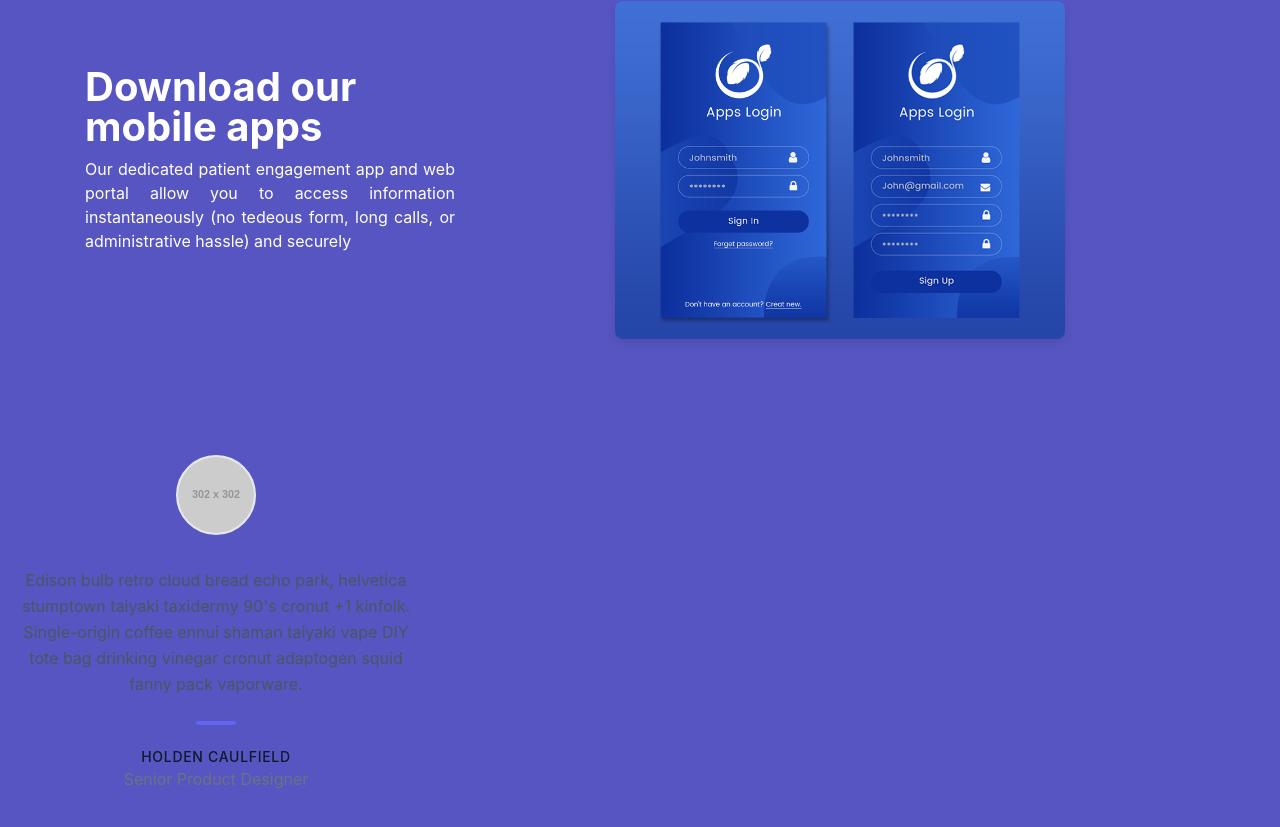
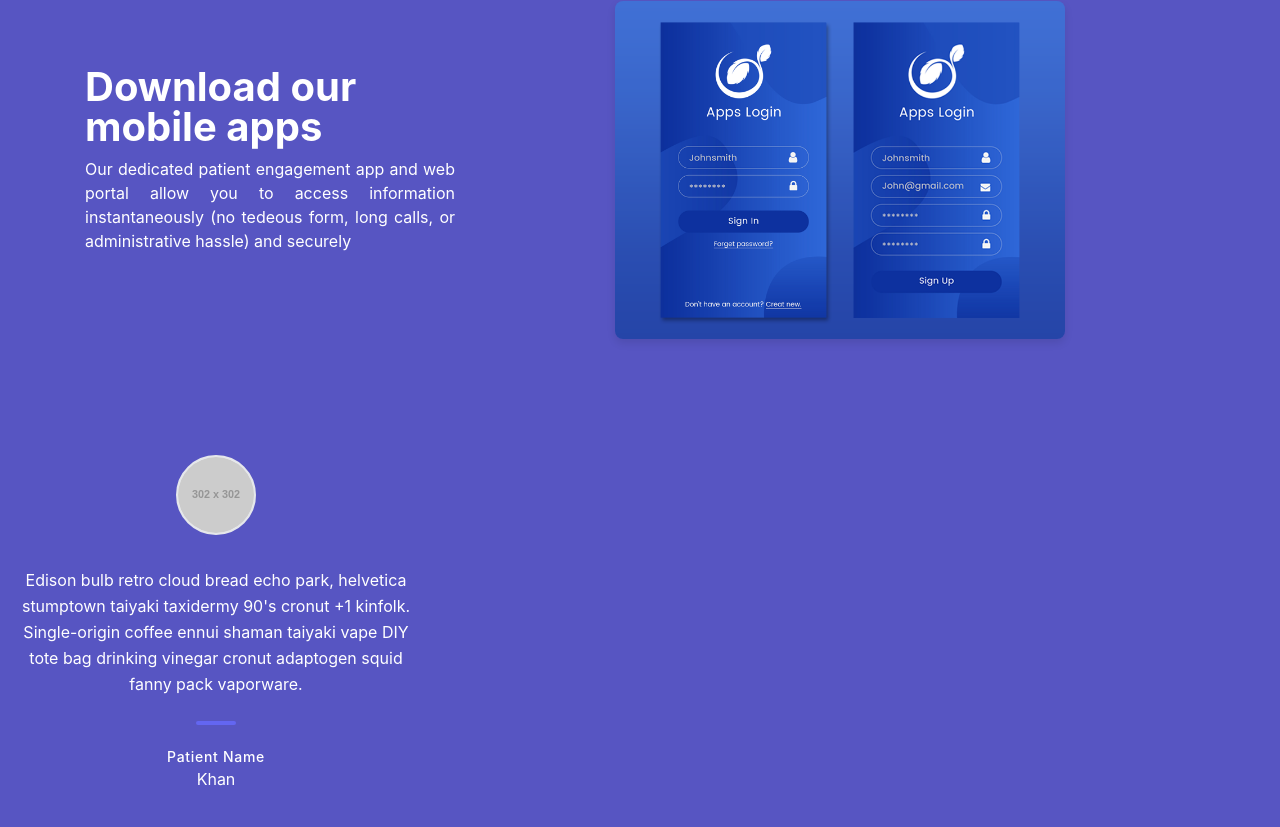
Before and after one commit to ShahidUllahSE/Online-Doctor-and-Pharmacy-figma-To-React, a React (Create React App) app: page / in a window 1280 px wide. Shown: the part 1872-2699 px from the top of the page. Built offline with nearby package versions, Linux system fonts and the light colour scheme.

Commit message:
modified

```diff
--- a/src/components/Reviews.js
+++ b/src/components/Reviews.js
@@ -2,17 +2,17 @@ import React from 'react'
 
 const Reviews = () => {
   return (
-    <div>
-      <section class="text-gray-600 body-font">
-  <div class="container px-5 py-24 mx-auto">
-    <div class="flex flex-wrap -m-4">
-      <div class="lg:w-1/3 lg:mb-0 mb-6 p-4">
-        <div class="h-full text-center">
-          <img alt="testimonial" class="w-20 h-20 mb-8 object-cover object-center rounded-full inline-block border-2 border-gray-200 bg-gray-100" src="https://dummyimage.com/302x302"/>
-          <p class="leading-relaxed">Edison bulb retro cloud bread echo park, helvetica stumptown taiyaki taxidermy 90's cronut +1 kinfolk. Single-origin coffee ennui shaman taiyaki vape DIY tote bag drinking vinegar cronut adaptogen squid fanny pack vaporware.</p>
-          <span class="inline-block h-1 w-10 rounded bg-indigo-500 mt-6 mb-4"></span>
-          <h2 class="text-gray-900 font-medium title-font tracking-wider text-sm">HOLDEN CAULFIELD</h2>
-          <p class="text-gray-500">Senior Product Designer</p>
+    <div className='reviews'>
+      <section className="text-gray-600 body-font">
+  <div className="container px-5 py-24 mx-auto">
+    <div className="flex flex-wrap -m-4">
+      <div className="lg:w-1/3 lg:mb-0 mb-6 p-4">
+        <div className="h-full text-center"id='rev'>
+          <img alt="testimonial" className="w-20 h-20 mb-8 object-cover object-center rounded-full inline-block border-2 border-gray-200 bg-gray-100" src="https://dummyimage.com/302x302"/>
+          <p className="leading-relaxed" id='revpara'>Edison bulb retro cloud bread echo park, helvetica stumptown taiyaki taxidermy 90's cronut +1 kinfolk. Single-origin coffee ennui shaman taiyaki vape DIY tote bag drinking vinegar cronut adaptogen squid fanny pack vaporware.</p>
+          <span className="inline-block h-1 w-10 rounded bg-indigo-500 mt-6 mb-4"></span>
+          <h2 className="text-gray-900 font-medium title-font tracking-wider text-sm" id='patient'>Patient Name</h2>
+          <p className="text-gray-500" id='patientName'>Khan</p>
         </div>
       </div>
 
--- a/src/index.css
+++ b/src/index.css
@@ -191,3 +191,19 @@ color: white;
   text-align: justify;
   color: white;
 }
+
+.reviews{
+  color: white;
+  display: flex;
+  justify-content: center;
+  align-items: center;
+}
+#revpara {
+  color: white;
+}
+#patient{
+  color: white;
+}
+#patientName{
+  color: white;
+}
```
